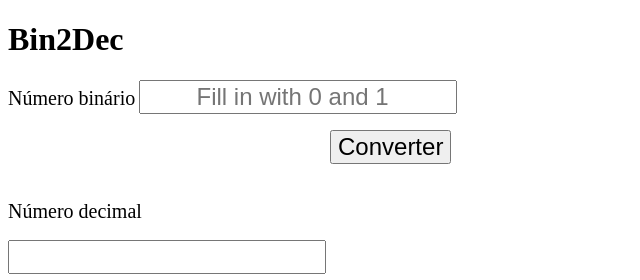
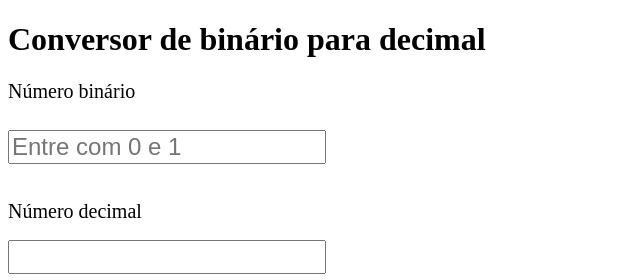
Before and after one commit to Francisco-Adilio/Bin2Dec, a plain HTML site: page index.html in a window 1280 px wide. Shown: the whole page, without its empty margins (0-640 px from the left). Drawn offline with Linux system fonts and the light colour scheme.

Commit message:
changes 2025: code alredy done in 2022

```diff
--- a/index.html
+++ b/index.html
@@ -7,15 +7,13 @@
     <link rel="stylesheet" href="style.css">
 </head>
 <body>
-    <h1>Bin2Dec</h1>
+    <div>
+        <h1>Conversor de binário para decimal</h1>
 
-    <div>
         <span id="numBinario">Número binário</span>
-        <input type="text" name="" id="binary" placeholder="
-        Fill in with 0 and 1" class="txt">
+        <input type="text" name="" id="binario" placeholder="Entre com 0 e 1" class="txt">
         <span id="numDecimal">Número decimal</span>
-        <input type="text" name="" id="decimal" class="txt" readonly>
-        <input type="button" value="Converter" id="conversor" onclick="converter()">
+        <input type="text" name="" id="decimal" class="txt" value="" readonly>
     </div>
 
     <script src="index.js"></script>
--- a/index.js
+++ b/index.js
@@ -1,17 +1,29 @@
+addEventListener("input", () => {
+    converter()
+})
+
 function converter() {
-    var binary = document.querySelector("#binary").value.split('')
-    document.querySelector("#decimal").value
+    var binario = document.querySelector("#binario").value.split('').reverse()
+    var boolean
 
     for(var i = 0; i <= binario.length; i++) {
-        if(binary[i] > 1 || binary.length > 8) {
-            alert('Enter an 8-digit number with only 0 and 1')
+        if(binario[i] > 1) {
+            alert('Para funcionar coloque apenas algorismos de 0 e 1')
+            document.querySelector("#binario").value = ''
+            document.querySelector("#decimal").value = ''
+            boolean = false
             break
         } else {
-            var values = 0
-            for(var i = 0; i <= binario.length; i++) {
-                values = 2 ** i * binary[i] + values
+            var valores = 0
+            for(var i = 0; i < binario.length; i++) {
+                valores = 2 ** i * binario[i] + valores
             }
-            console.log(values)
+            boolean = true
         }
+        break
+    }
+
+    if(boolean) {
+        document.querySelector("#decimal").value = valores
     }
 }
--- a/style.css
+++ b/style.css
@@ -24,11 +24,3 @@
     left: 8px;
     font-size: 15pt;
 }
-
-#conversor {
-    position: absolute;
-    top: 130px;
-    left: 330px;
-    font-size: 18pt;
-
-}
```
